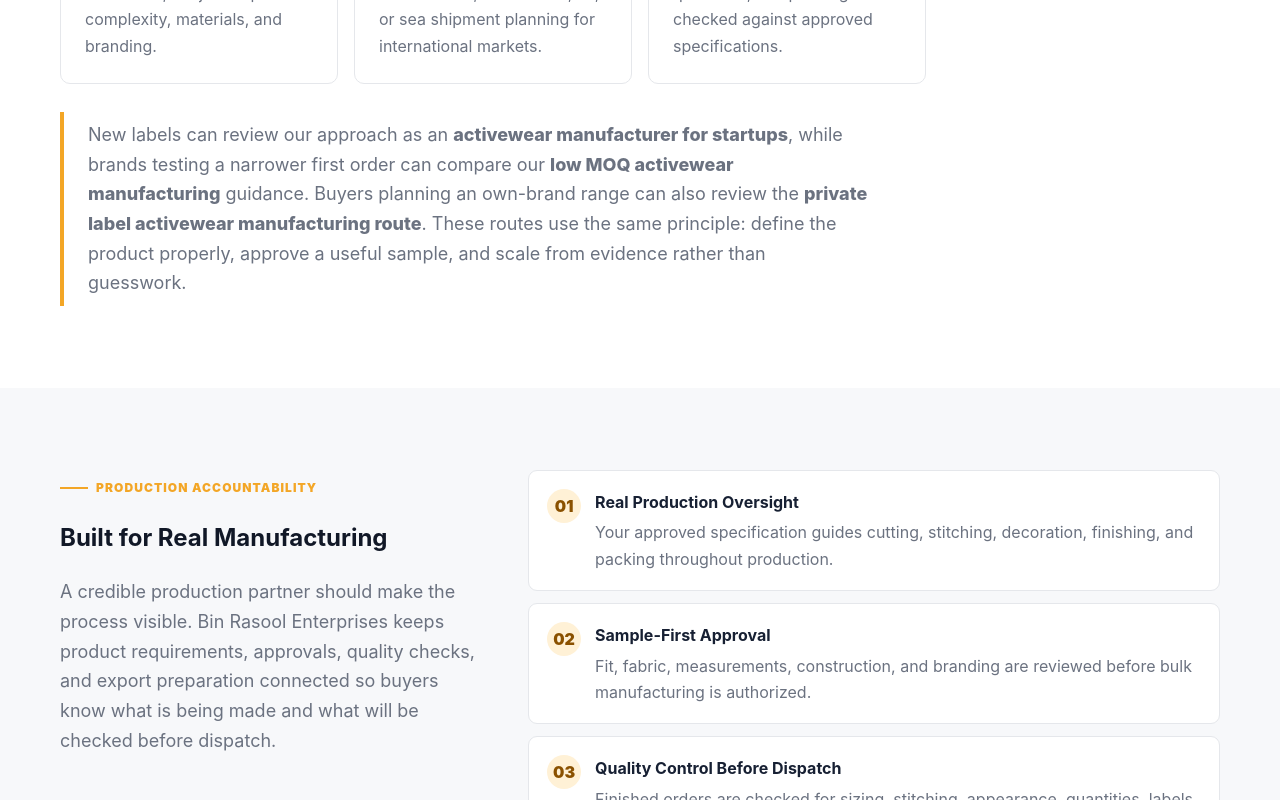
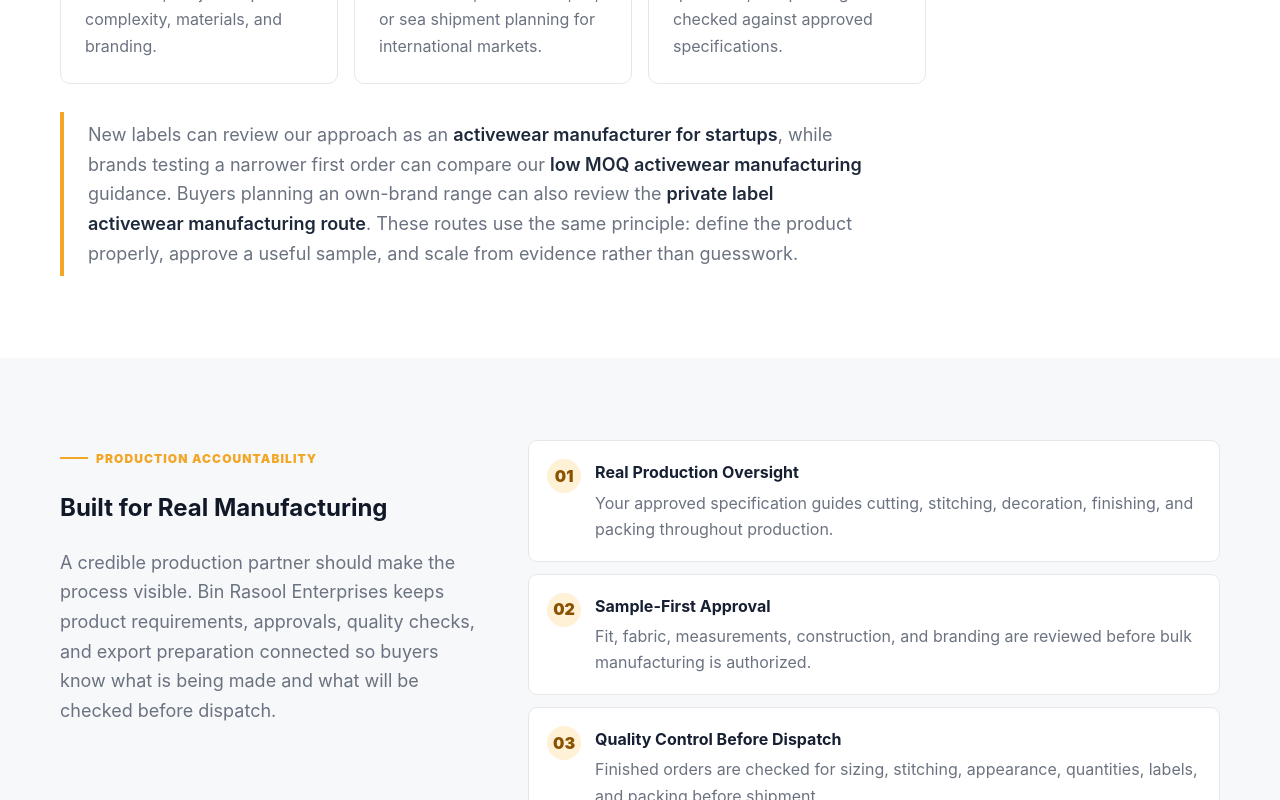
Before and after one commit to MuhammadSami643/saym-industry, a Next.js app: page / in a window 1280 px wide. Shown: the part 1680-2480 px from the top of the page. Built offline with nearby package versions, Linux system fonts and the light colour scheme; no server answers.

Commit message:
Refine typography font weights to semi-bold 600 for corporate readability

```diff
--- a/app/index.css
+++ b/app/index.css
@@ -816,15 +816,20 @@ textarea.form-control {
   border: 1px solid var(--border);
   border-radius: 8px;
   background: #fff;
-  font-weight: 800;
+  font-weight: 600;
   color: #1f2937;
 }
 
 .context-link {
-  color: var(--text-dark);
-  font-weight: 800;
+  color: #1e293b;
+  font-weight: 600;
   text-decoration-color: var(--brand-orange);
-  text-underline-offset: 3px;
+  text-underline-offset: 4px;
+  transition: color 0.15s ease, text-decoration-color 0.15s ease;
+}
+
+.context-link:hover {
+  color: var(--brand-orange-dark);
 }
 
 .trust-grid {
```
